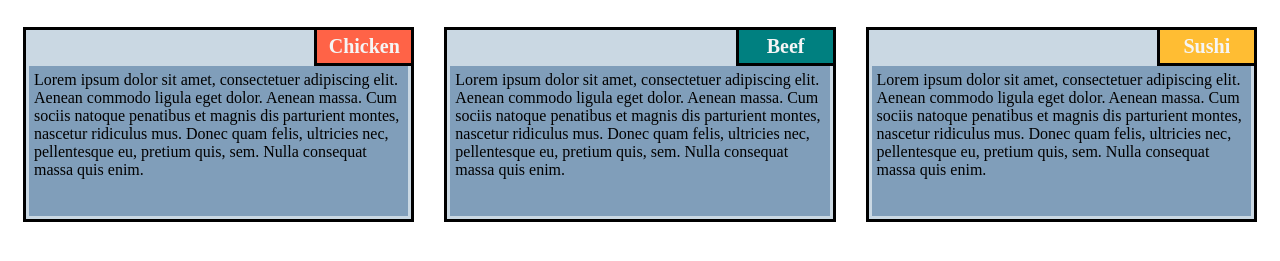
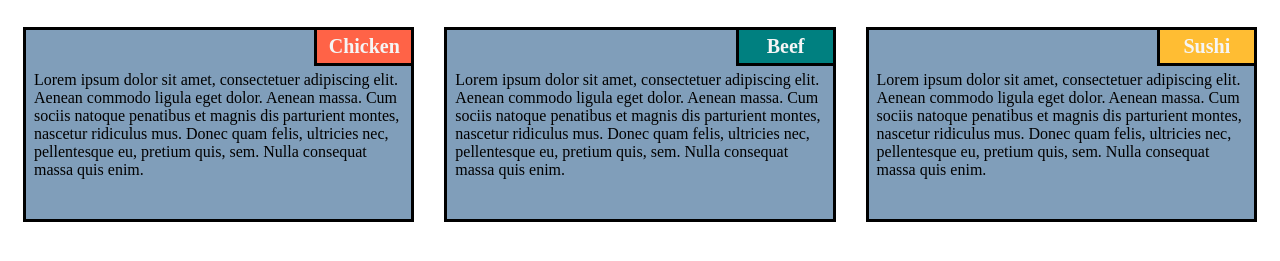
Before and after one commit to kimmyheb/coursera-test, a plain HTML site: page site/module2-solution/index.html in a window 1280 px wide. Shown: the part 95-356 px from the top of the page. Drawn offline with Linux system fonts and the light colour scheme.

Commit message:
complete.

```diff
--- a/site/module2-solution/css.css
+++ b/site/module2-solution/css.css
@@ -21,7 +21,7 @@ p {
 
 div {
     position: relative;
-    background-color: #cad8e3;
+    background-color: #809eba;
     border: 3.5px solid black;
     width: 100%;
     margin-left: auto;
```
